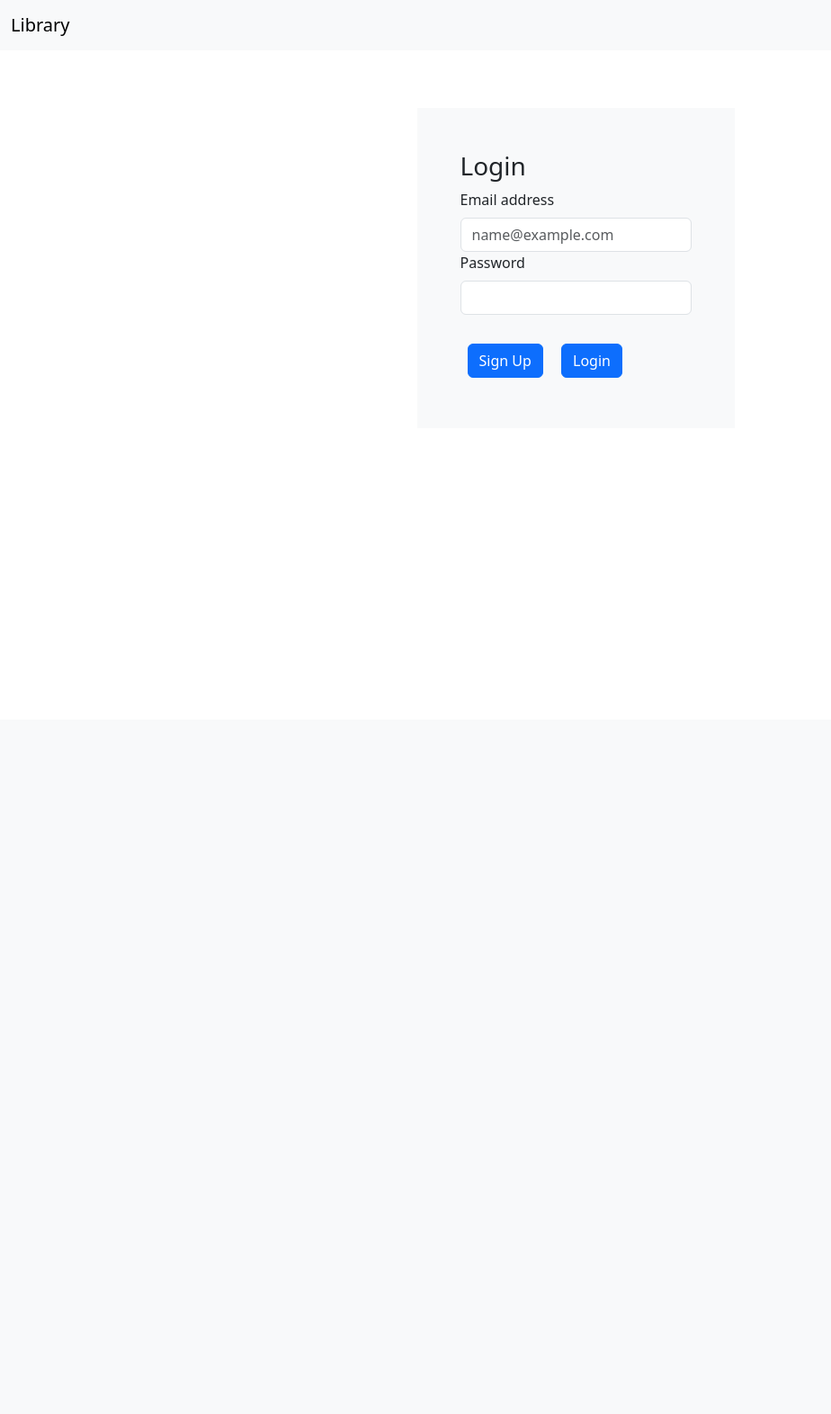
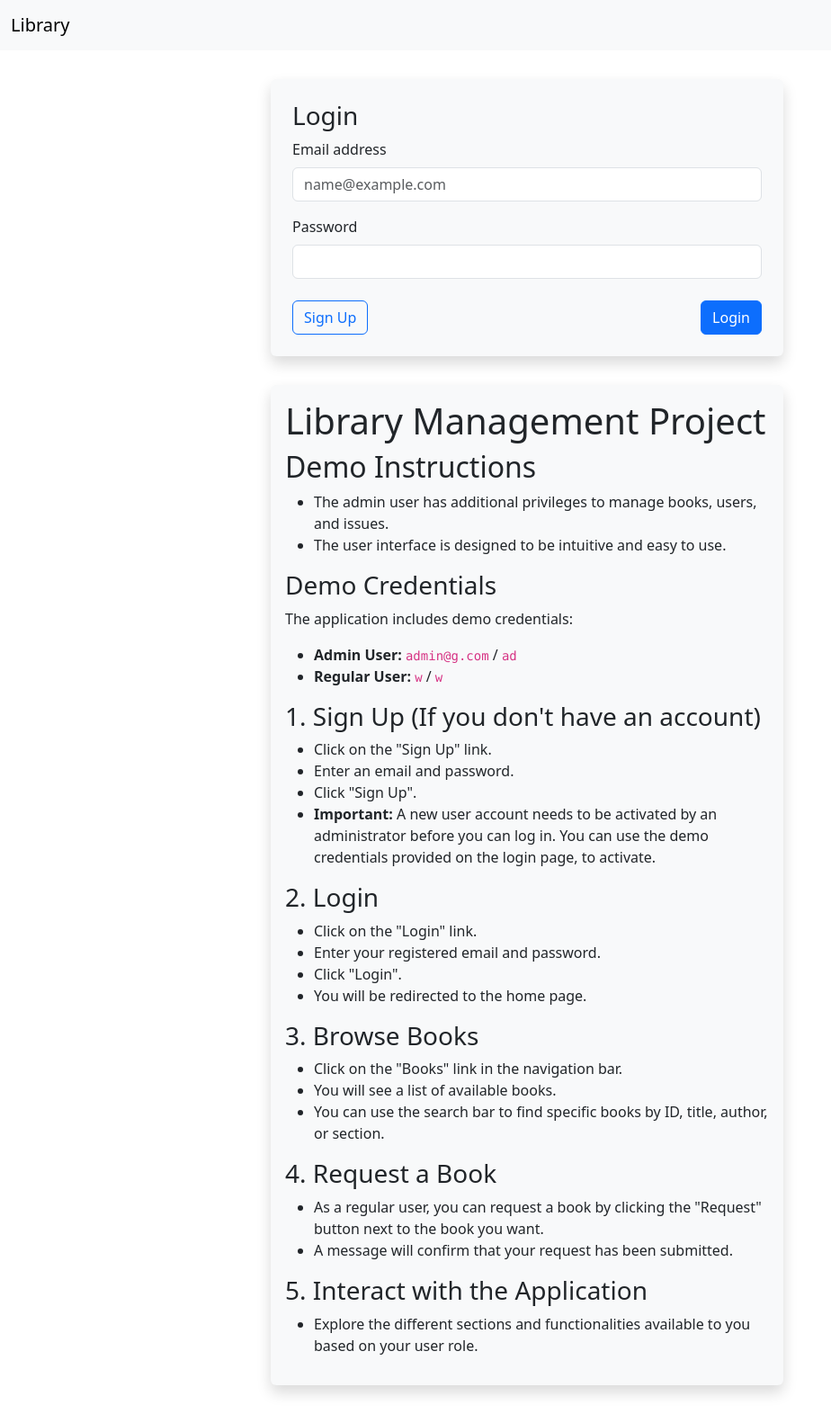
Before and after one commit to the-y9/LibraryManagement, a Flask app: page / in a window 1280 px wide. Shown: the whole page at 90% size, without its empty margins (0-924 px from the left). Before the commit the page ends 420 px from the top, so only its background shows below. Run offline with Flask 3, Linux system fonts and the light colour scheme; parts of the project's set-up code (start-up, migrations or seed data) failed here and were passed over; some libraries are stand-ins or nearby versions.

Commit message:
login and chart

```diff
--- a/static/components/AdminHome.js
+++ b/static/components/AdminHome.js
@@ -2,18 +2,23 @@ import AdminActivity from "./AdminActivity.js";
 
 export default{
     template: `
-    <div>
-        <h1>Librarian</h1>
+  <div>
+    <h1>Librarian</h1>
 
-        <div class='row'>
-            <div class='col-1'><h3 class="pr-4">Books Requested</h3></div>
-            <div class='col-1'></div>
-            <div class='col-9'>
-                <canvas id="bookChart" width="6" height="1"></canvas>
-            </div>
+    <div class="container">
+      <div class="row align-items-center mb-3">
+        <div class="col">
+          <h3>Books Requested</h3>
         </div>
-        <!-- <AdminActivity /> -->
+      </div>
+
+      <div class="row">
+        <div class="col-12">
+          <canvas id="bookChart" style="width: 100%; height: 300px;"></canvas>
+        </div>
+      </div>
     </div>
+  </div>
     `,
     components:{
         AdminActivity,
--- a/static/components/Login.js
+++ b/static/components/Login.js
@@ -1,36 +1,54 @@
 export default{
     template: `
-    <div class="d-flex justify-content-center">
-    <div class="mb-3 p-5 m-5 bg-light">
+    <div class="container">
+        <div class="row justify-content-center">
+
+            <div class="col-sm-12 col-md-6 bg-light p-4 m-3 rounded shadow">
                 <h3>Login</h3>
-    <form>
+                <form @submit.prevent="login">
                     <label for="email" class="form-label">Email address</label>
                     <input type="email" class="form-control" id="email" autocomplete="email"
-            placeholder="name@example.com"
-            v-model="cred.email">
-        <label for="password" class="form-label">Password</label>
+                        placeholder="name@example.com" v-model="cred.email" />
+
+                    <label for="password" class="form-label mt-3">Password</label>
                     <input type="password" class="form-control" id="password" autocomplete="current-password"
-            v-model="cred.password"><br>
+                        v-model="cred.password" />
+
+                    <div class="alert alert-danger mt-3" role="alert" v-if="error">
+                    <i class="bi bi-info-circle"></i>
+                    <span class="form-text text-danger">{{ error }}</span>
+                    </div>
+
+                    <div class="d-flex justify-content-between mt-4">
+                    <router-link class="btn btn-outline-primary" to="/signup">Sign Up</router-link>
+                    <button type="submit" class="btn btn-primary">Login</button>
+                    </div>
                 </form>
-        <div class="alert alert-danger" role="alert" v-if='error'>
-            <i class="bi bi-info-circle"></i>
-            <span class="form-text text-danger">
-              {{error}}
-            </span>
             </div>
-        <router-link class="btn btn-primary m-2" to="/signup">Sign Up</router-link>
-        <button class="btn btn-primary m-2" @click='login'>Login</button>
+
+            <div class="col-sm-12 col-md-6 p-3 m-3 rounded shadow" id="inform" style="overflow-y: auto; background-color: #f8f9fa;">
+                <div v-html="workflow"></div>
             </div>
         </div>
+    </div>
+
     `,
     data(){
         return {
+             workflow: '',
             cred:{
                 email:null,
                 password: null,
             },
             error: null,
         }
+    },
+  mounted() {
+    fetch('static/workflow.md')
+      .then(res => res.text())
+      .then(text => {
+        this.workflow = marked.parse(text);
+      });
   },
     methods:{
         async login(){
--- /dev/null
+++ b/static/workflow.md
@@ -0,0 +1,42 @@
+# Library Management Project
+
+
+## Demo Instructions
+
+*   The admin user has additional privileges to manage books, users, and issues.
+*   The user interface is designed to be intuitive and easy to use.
+### Demo Credentials
+
+The application includes demo credentials:
+
+*   **Admin User:** `admin@g.com` / `ad`
+*   **Regular User:** `w` / `w`
+
+### 1. Sign Up (If you don't have an account)
+
+*   Click on the "Sign Up" link.
+*   Enter an email and password.
+*   Click "Sign Up".
+*   **Important:** A new user account needs to be activated by an administrator before you can log in. You can use the demo credentials provided on the login page, to activate.
+
+### 2. Login
+
+*   Click on the "Login" link.
+*   Enter your registered email and password.
+*   Click "Login".
+*   You will be redirected to the home page.
+
+### 3. Browse Books
+
+*   Click on the "Books" link in the navigation bar.
+*   You will see a list of available books.
+*   You can use the search bar to find specific books by ID, title, author, or section.
+
+### 4. Request a Book
+
+*   As a regular user, you can request a book by clicking the "Request" button next to the book you want.
+*   A message will confirm that your request has been submitted.
+
+### 5. Interact with the Application
+
+*   Explore the different sections and functionalities available to you based on your user role.
--- a/templates/index.html
+++ b/templates/index.html
@@ -13,6 +13,8 @@
     />
     <link rel="stylesheet" href="https://cdn.jsdelivr.net/npm/bootstrap-icons@1.11.3/font/bootstrap-icons.min.css">
     <script src="https://cdn.jsdelivr.net/npm/chart.js"></script>
+    <script src="https://cdn.jsdelivr.net/npm/marked/marked.min.js"></script>
+
     <!-- <link href="index.css" rel="stylesheet"> -->
   </head>
   <body>
```
Also changed, not shown: instance/g.db. Lines whose indentation alone changed are shown as unchanged.
